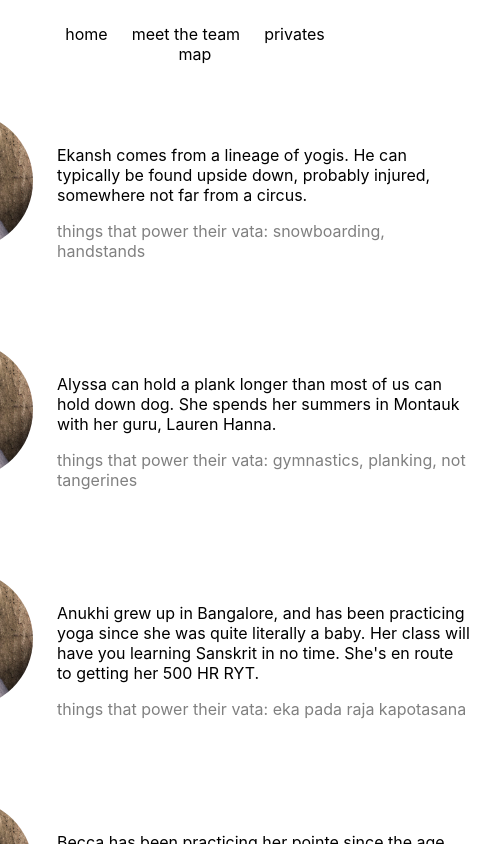
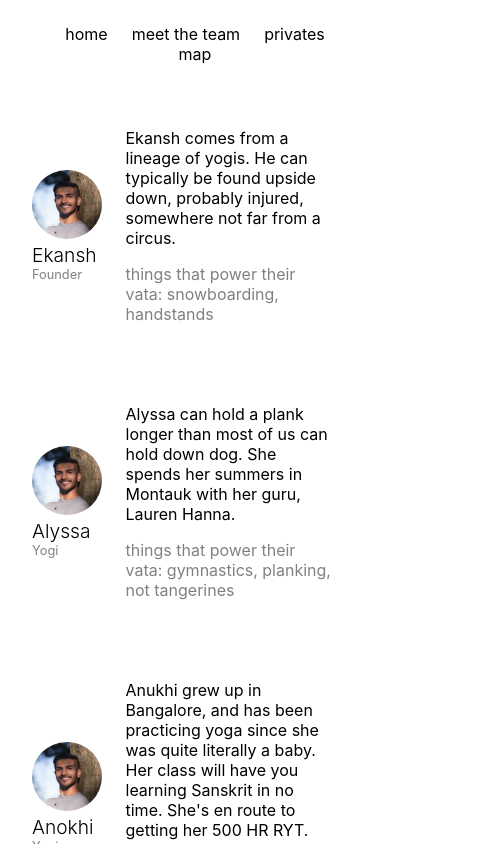
Before and after one commit to evinaik/vata-yoga, a Next.js app: page /yogis in a window 390 px wide. Shown: the top 844 px of the page, 495 px wide, since content can reach past the window. Built offline with nearby package versions, Linux system fonts and the light colour scheme; a web font is replaced by a local one.

Commit message:
fix: phone

```diff
--- a/styles/Privates.module.css
+++ b/styles/Privates.module.css
@@ -2,7 +2,6 @@
   display: flex;
   flex-direction: column;
   min-height: 40vh;
-  width: 600px;
 }
 
 .container a {
@@ -12,6 +11,7 @@
 @media screen and (min-width: 992px) {
   .container {
     display: grid;
+    width: 600px;
   }
 }
 
--- a/styles/Yogis.module.css
+++ b/styles/Yogis.module.css
@@ -15,12 +15,12 @@
 .container {
   display: flex;
   flex-direction: column;
-  width: 600px;
 }
 
 @media screen and (min-width: 992px) {
   .container {
     display: grid;
+    width: 600px;
   }
 }
 
```
